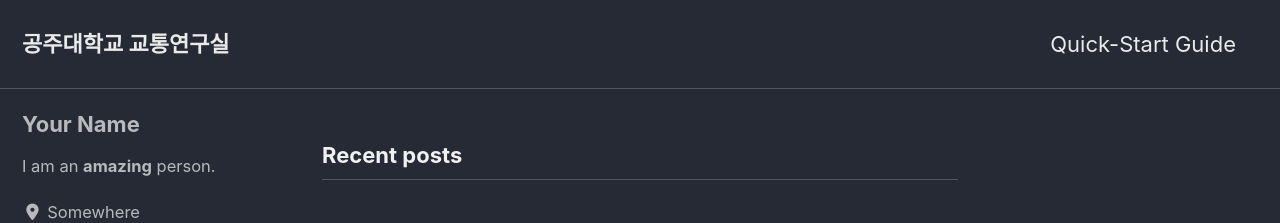
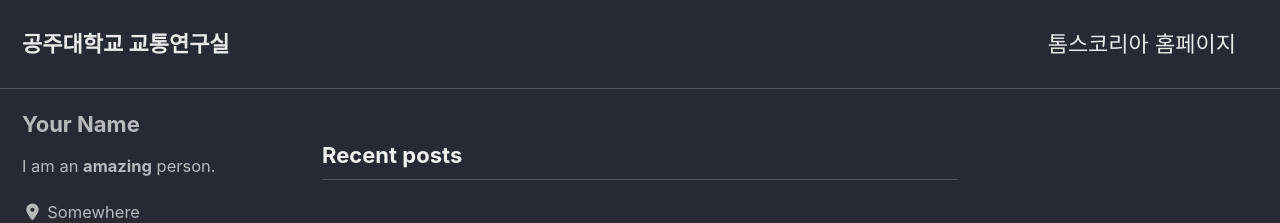
Before and after one commit to WonCheol-Cho/WonCheol-Cho.github.io, a Jekyll site: the page built from index.html, in a window 1280 px wide and 900 px high. Shown: the top 223 px of the window. Built offline with Jekyll 4.4.1, drawn with Linux system fonts in a browser that asks for light colours; cached includes are drawn as plain includes; nearby versions of some CDN libraries; the list of posts is cut into pages by our own code.

Commit message:
톰스코리아 홈페이지
톰스코리아 홈페이지  링크 업로드

```diff
--- a/_data/navigation.yml
+++ b/_data/navigation.yml
@@ -1,7 +1,7 @@
 # main links
 main:
-  - title: "Quick-Start Guide"
-    url: https://mmistakes.github.io/minimal-mistakes/docs/quick-start-guide/
+  - title: "톰스코리아 홈페이지"
+    url: https://tomms-solution.tistory.com/
   # - title: "About"
   #   url: https://mmistakes.github.io/minimal-mistakes/about/
   # - title: "Sample Posts"
```
